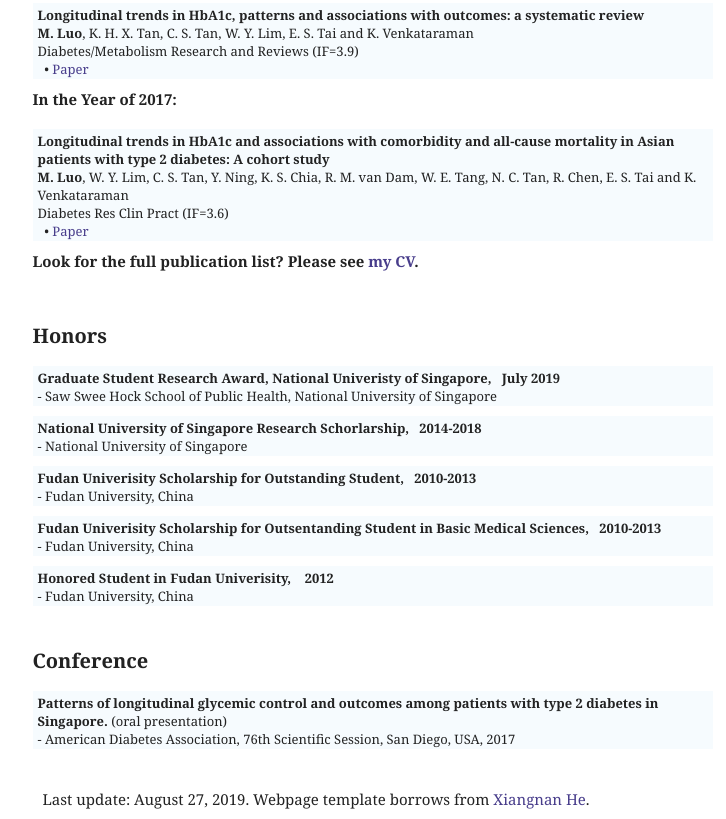
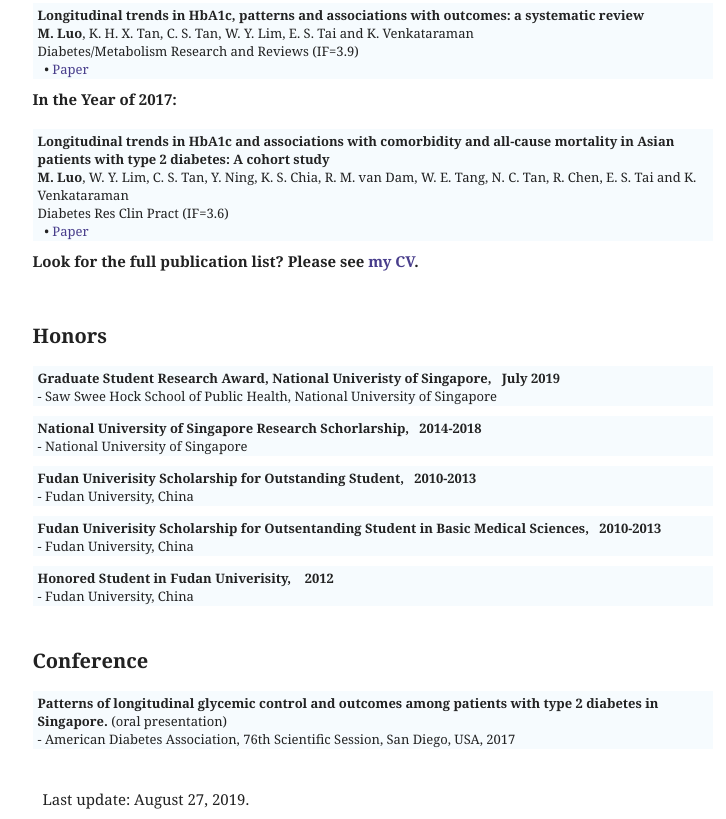
Before and after one commit to lmy4300/lmy4300.github.io, a plain HTML site: page index.html in a window 1280 px wide. Shown: the part 1181-2000 px from the top of the page, without its empty margins (144-870 px from the left). Drawn offline with Linux system fonts and the light colour scheme.

```diff
--- a/index.html
+++ b/index.html
@@ -351,7 +351,7 @@ Multi-modal Data Analysis" </font> </br>
 </br>
 <!-- <div id="clustrmaps-widget"></div> <script type="text/javascript" id="clustrmaps" src="//cdn.clustrmaps.com/map_v2.js?d=BMZwy5vgkXtV6P19neLzpJ23Mpj_2dIdhe9EE5_5V0I"></script> -->
 
-<p>Last update: August 27, 2019. Webpage template borrows from <a href="https://www.comp.nus.edu.sg/~xiangnan/">Xiangnan He</a>.</p>
+<p>Last update: August 27, 2019.</p>
 
 </div>
 </div>
```
Also changed, not shown: 1 other file.
